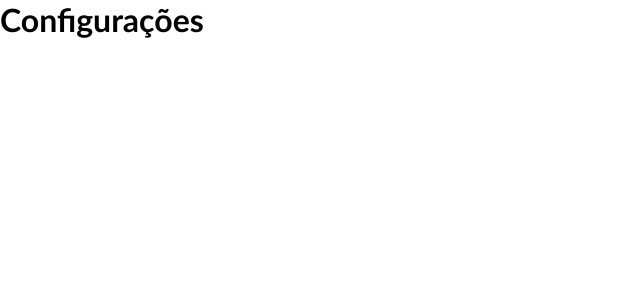
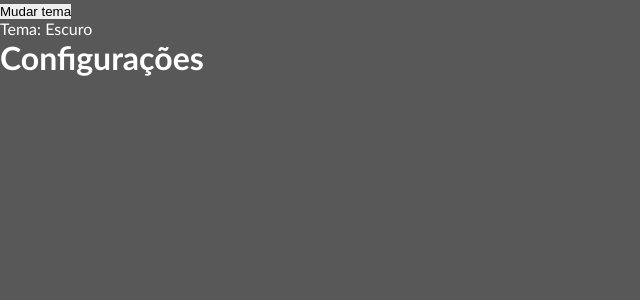
Before and after one commit to RicardoFM1/react-rede-social, a React (Vite) app: page /configuracoes in a window 1280 px wide. Shown: the top 300 px of the page, without its empty margins (0-640 px from the left). Built offline with nearby package versions, Linux system fonts and the light colour scheme.

Commit message:
usado o useContext e agora fazendo responsabilidade

```diff
--- a/src/App.module.css
+++ b/src/App.module.css
@@ -3,3 +3,7 @@
   padding: 0;
   box-sizing: border-box;
 }
+:root{
+  --Tema-color1: rgb(88, 88, 88);
+  --Tema-color2: White;
+}
--- a/src/App.tsx
+++ b/src/App.tsx
@@ -1,12 +1,16 @@
 import "./App.module.css"
+import { Theme } from "./Context/context"
+
 import { RotasPrincipal } from "./routes/routes"
 
 
 function App() {
-
+const ThemeColor = "Escuro"
 
   return  <>
+  <Theme value={ThemeColor}>
   <RotasPrincipal/>
+  </Theme>
   </>
 
 
--- /dev/null
+++ b/src/Context/context.tsx
@@ -0,0 +1,3 @@
+import { createContext } from "react"
+
+export const Theme = createContext("")
--- a/src/components/conteudoPrincipal/conteudoPrincipal.module.css
+++ b/src/components/conteudoPrincipal/conteudoPrincipal.module.css
@@ -150,3 +150,21 @@ body{
   padding: 4px;
   border-radius: 16px;
 }
+@media(max-width:600px){
+  .divPrincipal{
+    display: flex;
+    flex-wrap: wrap;
+  }
+  .divInfoPerfil{
+    display: flex;
+   flex-wrap: wrap;
+  }
+  .divAgora{
+    display: flex;
+   flex-wrap: wrap;
+  }
+  .infoPrincipalPerfil{
+    display: flex;
+    flex-wrap: wrap;
+  }
+}
--- a/src/components/feed/feed.tsx
+++ b/src/components/feed/feed.tsx
@@ -2,7 +2,7 @@ import { useEffect, useState } from "react";
 import { apiController } from "../../controller/api.controller";
 import type { iPosts, Post } from "../../schemas/posts.schemas";
 import style from "./feed.module.css";
-import { Iconify } from "../iconify/iconify";
+
 
 interface FeedProps {
   idUsuario?: string;
--- a/src/components/header/header.module.css
+++ b/src/components/header/header.module.css
@@ -103,3 +103,14 @@
   position: absolute;
   left: 15%;
 }
+@media(max-width:600px){
+  header{
+    display: flex;
+    flex-wrap: wrap;
+    margin-bottom: 50%;
+  }
+  .botoesHeader{
+    display: flex;
+    flex-wrap: wrap;
+  }
+}
--- /dev/null
+++ b/src/pages/Configuracoes/config.module.css
@@ -0,0 +1,11 @@
+.Tema-Escuro{
+    background-color: var(--Tema-color1);
+    color: white;
+}
+.Tema-Claro{
+    background-color: var(--Tema-color2);
+}
+.BtnTema{
+    border: none;
+    cursor: pointer;
+}
--- a/src/pages/Configuracoes/config.tsx
+++ b/src/pages/Configuracoes/config.tsx
@@ -1,7 +1,21 @@
+import { useContext, useState } from "react"
+import { Theme } from "../../Context/context"
+import style from "./config.module.css"
 
 
 export const Config = () => {
-    return <>
+    const Cores = useContext(Theme)
+    let [corTema, setCorTema] = useState(Cores)
+    const className = 'Tema-' + corTema
+    console.log(className)
+    return <body className={style[className]}>
+
+    <button className={style.BtnTema} onClick={() => {setCorTema(corTema === "Claro" ? "Escuro" : "Claro")}}>Mudar tema</button>
+    <p>Tema: {corTema} </p>
     <h1>Configurações</h1>
-    </>
+    </body>
+
+
 }
+// como eu poderia fazer o style no body?
+// como eu faria para usar console.log() e o useContext, faria sentido?
```
